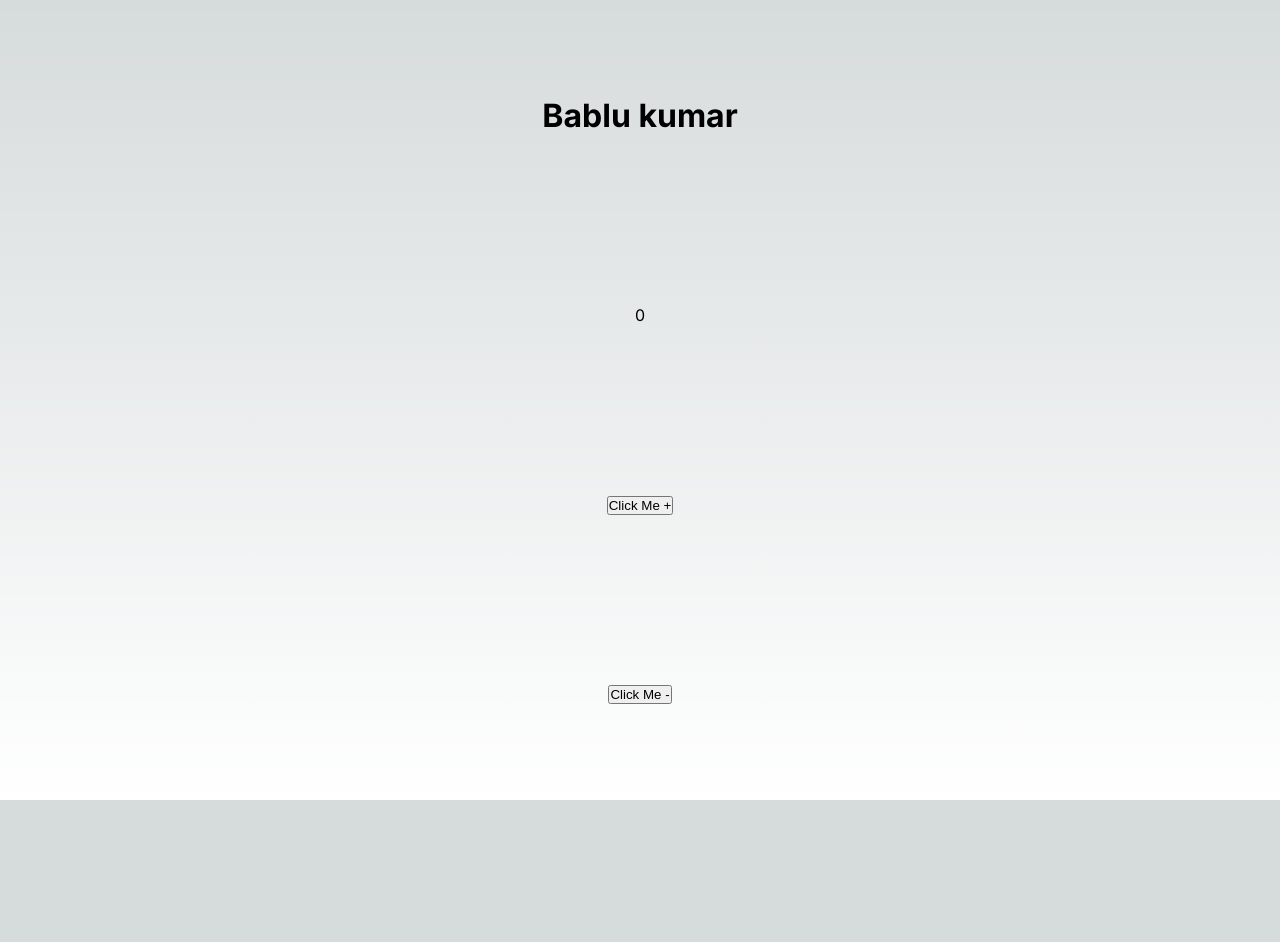
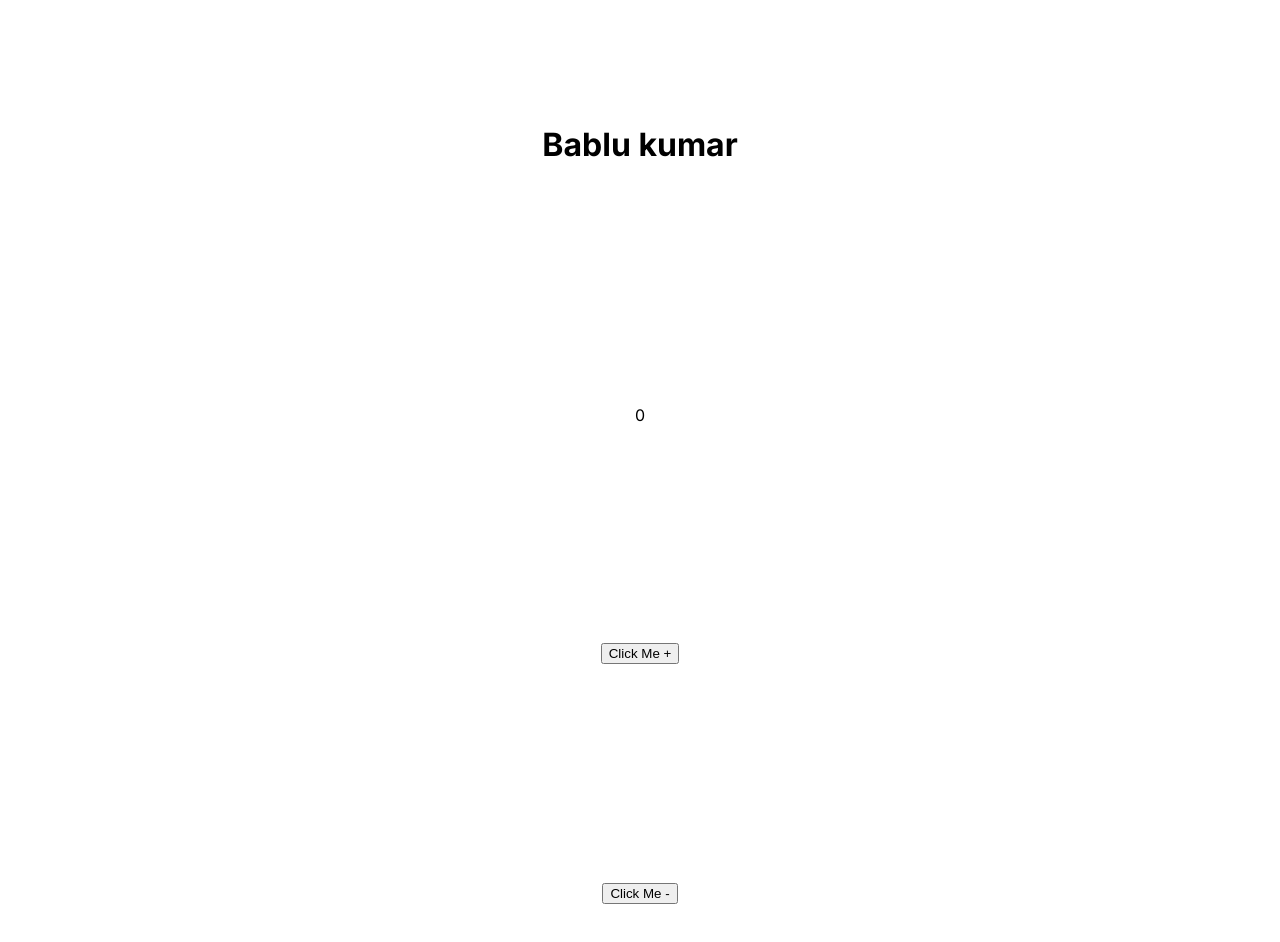
Before and after one commit to Bablukmr/NextJs, a Next.js app: page / in a window 1280 px wide. Shown: the top 942 px of the page. Before the commit the page ends 800 px from the top, so only its background shows below. Built offline with nearby package versions, Linux system fonts and the light colour scheme.

Commit message:
basic routing

```diff
--- a/src/app/globals.css
+++ b/src/app/globals.css
@@ -1,4 +1,4 @@
-:root {
+/* :root {
   --max-width: 1100px;
   --border-radius: 12px;
   --font-mono: ui-monospace, Menlo, Monaco, 'Cascadia Mono', 'Segoe UI Mono',
@@ -104,4 +104,4 @@ a {
   html {
     color-scheme: dark;
   }
-}
+} */
```
Also changed, not shown: src/app/about/page.js (added, +7 -0 lines), src/app/login/page.js (added, +7 -0 lines).
